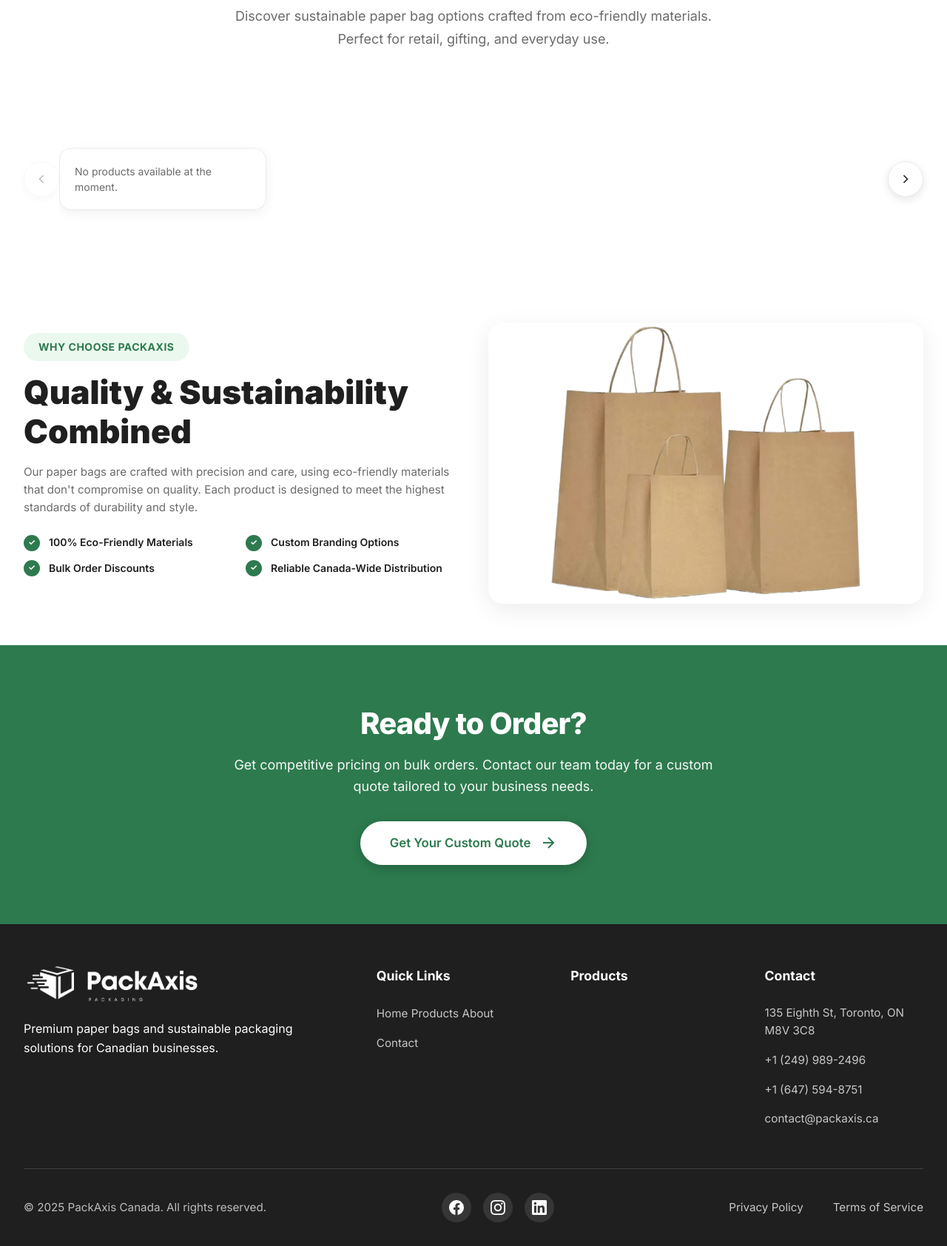
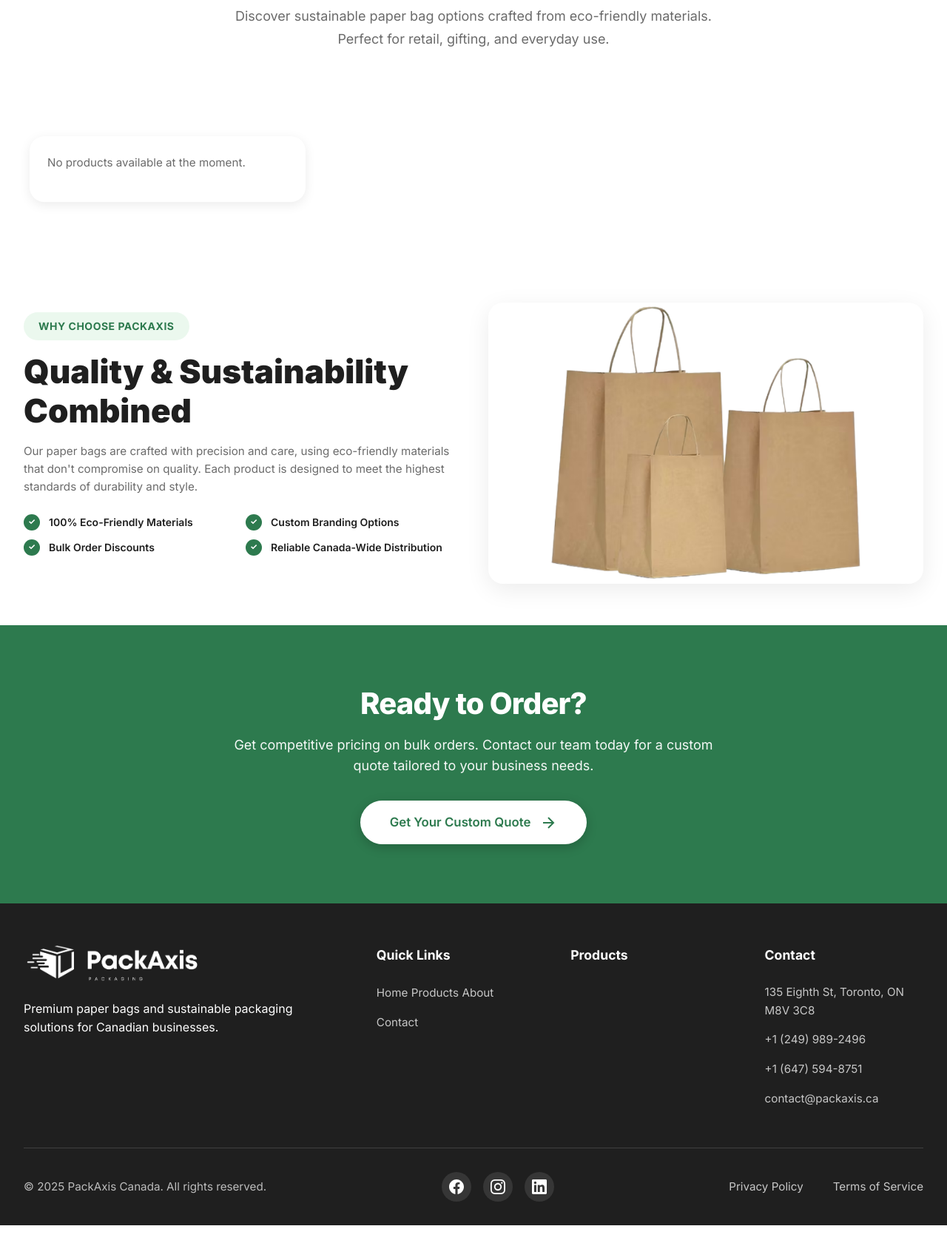
Before and after one commit to printnkraft/packaxis-app, a Django app: page /products/ in a window 1280 px wide. Shown: the part 236-1920 px from the top of the page at 74% size. After the commit the page ends 1892 px from the top, so only its background shows below. Run offline with Django 5.2, Linux system fonts and the light colour scheme; data that the repository does not hold is empty; some libraries are stand-ins or nearby versions.

Commit message:
Change products page to grid view layout

```diff
--- a/core/templates/core/products.html
+++ b/core/templates/core/products.html
@@ -16,17 +16,11 @@
     </section>
 
     <!-- Products Grid Section -->
-    <section id="products" class="products" style="padding-top: 0;">
+    <section id="products" class="products-grid-section" style="padding-top: 0;">
         <div class="container">
-            <div class="products-slider-wrapper">
-                <button class="slider-btn prev-btn" aria-label="Previous">
-                    <svg viewBox="0 0 24 24" fill="none" stroke="currentColor" stroke-width="2">
-                        <polyline points="15 18 9 12 15 6"></polyline>
-                    </svg>
-                </button>
-                <div class="products-slider">
+            <div class="products-grid">
                 {% for product in products %}
-                <div class="product-slide" onclick="window.location.href='{% url 'core:product_detail' product.slug %}'" style="cursor: pointer;">
+                <div class="product-card" onclick="window.location.href='{% url 'core:product_detail' product.slug %}'" style="cursor: pointer;">
                     {% if product.order == 1 %}
                     <div class="product-badge">Bestseller</div>
                     {% endif %}
@@ -35,22 +29,17 @@
                     </div>
                     <div class="product-content">
                         <h3>{{ product.title }}</h3>
-                        <p>{{ product.description|truncatewords:10 }}</p>
+                        <p>{{ product.description|truncatewords:15 }}</p>
+                        <span class="view-details">View Details →</span>
                     </div>
                 </div>
                 {% empty %}
-                <div class="product-slide">
+                <div class="product-card">
                     <div class="product-content">
                         <p>No products available at the moment.</p>
                     </div>
                 </div>
                 {% endfor %}
-            </div>
-            <button class="slider-btn next-btn" aria-label="Next">
-                <svg viewBox="0 0 24 24" fill="none" stroke="currentColor" stroke-width="2">
-                    <polyline points="9 18 15 12 9 6"></polyline>
-                </svg>
-            </button>
             </div>
         </div>
     </section>
--- a/static/css/styles.css
+++ b/static/css/styles.css
@@ -1262,3 +1262,112 @@ body {
     transform: translateY(-2px);
     box-shadow: 0 8px 25px rgba(0, 0, 0, 0.3);
 }
+
+/* Products Grid Section */
+.products-grid-section {
+    padding: 5rem 0;
+    background: white;
+}
+
+.products-grid {
+    display: grid;
+    grid-template-columns: repeat(3, 1fr);
+    gap: 2.5rem;
+    max-width: 1200px;
+    margin: 0 auto;
+}
+
+.product-card {
+    background: white;
+    border-radius: 20px;
+    overflow: hidden;
+    box-shadow: 0 4px 15px rgba(0, 0, 0, 0.08);
+    transition: all 0.3s ease;
+    position: relative;
+}
+
+.product-card:hover {
+    transform: translateY(-8px);
+    box-shadow: 0 12px 30px rgba(0, 0, 0, 0.15);
+}
+
+.product-card .product-badge {
+    position: absolute;
+    top: 1rem;
+    right: 1rem;
+    background: var(--primary-color);
+    color: white;
+    padding: 0.4rem 1rem;
+    border-radius: 50px;
+    font-size: 0.75rem;
+    font-weight: 600;
+    text-transform: uppercase;
+    letter-spacing: 0.5px;
+    z-index: 10;
+}
+
+.product-card .product-image {
+    width: 100%;
+    height: 280px;
+    overflow: hidden;
+    background: #f8f9fa;
+}
+
+.product-card .product-image img {
+    width: 100%;
+    height: 100%;
+    object-fit: cover;
+    transition: transform 0.3s ease;
+}
+
+.product-card:hover .product-image img {
+    transform: scale(1.05);
+}
+
+.product-card .product-content {
+    padding: 1.5rem;
+}
+
+.product-card .product-content h3 {
+    font-size: 1.25rem;
+    font-weight: 700;
+    margin-bottom: 0.75rem;
+    color: var(--text-dark);
+}
+
+.product-card .product-content p {
+    font-size: 0.95rem;
+    color: var(--text-light);
+    line-height: 1.6;
+    margin-bottom: 1rem;
+}
+
+.product-card .view-details {
+    display: inline-block;
+    color: var(--primary-color);
+    font-weight: 600;
+    font-size: 0.95rem;
+    transition: all 0.3s ease;
+}
+
+.product-card:hover .view-details {
+    transform: translateX(4px);
+}
+
+@media (max-width: 968px) {
+    .products-grid {
+        grid-template-columns: repeat(2, 1fr);
+        gap: 2rem;
+    }
+}
+
+@media (max-width: 640px) {
+    .products-grid {
+        grid-template-columns: 1fr;
+        gap: 1.5rem;
+    }
+
+    .product-card .product-image {
+        height: 240px;
+    }
+}
```
